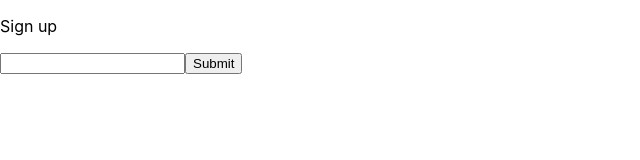
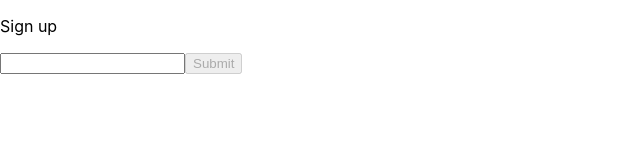
Before and after one commit to helly-15/ReactReduxTypescript, a React (Create React App) app: page / in a window 1280 px wide. Shown: the top 160 px of the page, without its empty margins (0-640 px from the left). Built offline with nearby package versions, Linux system fonts and the light colour scheme.

Commit message:
feat:add pushing user class to data when new user

```diff
--- a/src/App.tsx
+++ b/src/App.tsx
@@ -2,30 +2,43 @@ import React, {useState} from 'react';
 import './App.css';
 import {Signup} from "./signup/Signup";
 import {Posts} from './posts/Posts';
-import {data} from './data/data';
+import {data} from './data/data'
+import {User} from "./user/User";
 
 function App() {
     const [signed, setSigned] = useState<boolean>(false);
     const [signedUser, setSignedUser] = useState<string>('');
+    const [signedUserID, setSignedUserID] = useState<string>('');
     const onSignUp =()=>{
         setSigned(true);
-
+        let isExistent = data.users.byId.filter((user) => user.name === signedUser)
+        if (isExistent.length > 0){
+            setSignedUserID( isExistent[0].username)
+        }
+        else {
+            // let users: Array<User> = [];
+            // users.push(new User(signedUser));
+            //
+            //
+            let newUser = new User(signedUser);
+            data.users.byId.push (newUser);
+            data.users.allIds.push(newUser.username);
+            setSignedUserID( newUser.username )
+        }
     }
     const onUserEnter = (event:React.ChangeEvent<HTMLInputElement>) => {
-        setSignedUser(event.target.value)
+        setSignedUser(event.target.value);
     }
 
     switch (signed) {
         case false:
             return (
-                <Signup onSignUp={onSignUp} onUserEnter={onUserEnter}/>
-
+                <Signup onSignUp={onSignUp} onUserEnter={onUserEnter} signedUser={signedUser}/>
             )
             break;
         case true:
             return (
                 <Posts signedUser={signedUser}/>
-
                 )
             break;
     }
--- a/src/posts/Posts.tsx
+++ b/src/posts/Posts.tsx
@@ -1,7 +1,6 @@
 import React from "react";
 import {data} from '../data/data';
 import {IPostsInterface} from './postsInterface';
-import {subscriptionList} from '../subscriptionList'
 export const Posts:React.FC<IPostsInterface> = (props)=> {
     const {signedUser} = props;
 
@@ -11,7 +10,6 @@ export const Posts:React.FC<IPostsInterface> = (props)=> {
             <h4> {post.body}</h4>
         </div>
     })
-
 
     return (
         <div className='posts'>
--- a/src/signup/Signup.tsx
+++ b/src/signup/Signup.tsx
@@ -3,14 +3,14 @@ import React from "react";
 import {ISignupInterface} from "./signupInterface";
 
 export const Signup:React.FC<ISignupInterface> =(props)=> {
-    const {onSignUp, onUserEnter} =props;
+    const {onSignUp, onUserEnter, signedUser} =props;
     return (
         <form className='signup'>
             <p>
                 Sign up
             </p>
-            <input type='text' onChange ={onUserEnter}/>
-            <input type='submit' onClick={onSignUp}/>
+            <input type='text' maxLength={12} onChange ={onUserEnter}/>
+            <input type='submit' onClick={onSignUp} disabled={signedUser.length <=3}/>
         </form>
     );
 }
--- a/src/signup/signupInterface.tsx
+++ b/src/signup/signupInterface.tsx
@@ -3,4 +3,5 @@ import React from "react";
 export interface ISignupInterface{
     onSignUp():void,
     onUserEnter(event: React.ChangeEvent<HTMLInputElement>):void,
+    signedUser:string
 }
--- /dev/null
+++ b/src/user/User.tsx
@@ -0,0 +1,12 @@
+export class User{
+    static counter = 4;
+     username: string;
+     subscriptions: string[];
+     name: string;
+    constructor(name:string) {
+        this.username = 'user'+ User.counter;
+        this.name = name;
+        this.subscriptions = [];
+        User.counter++;
+    }
+}
```
Also changed, not shown: src/data/data.js (+1 -12 lines), src/subscriptionList.js (deleted, +0 -17 lines).
